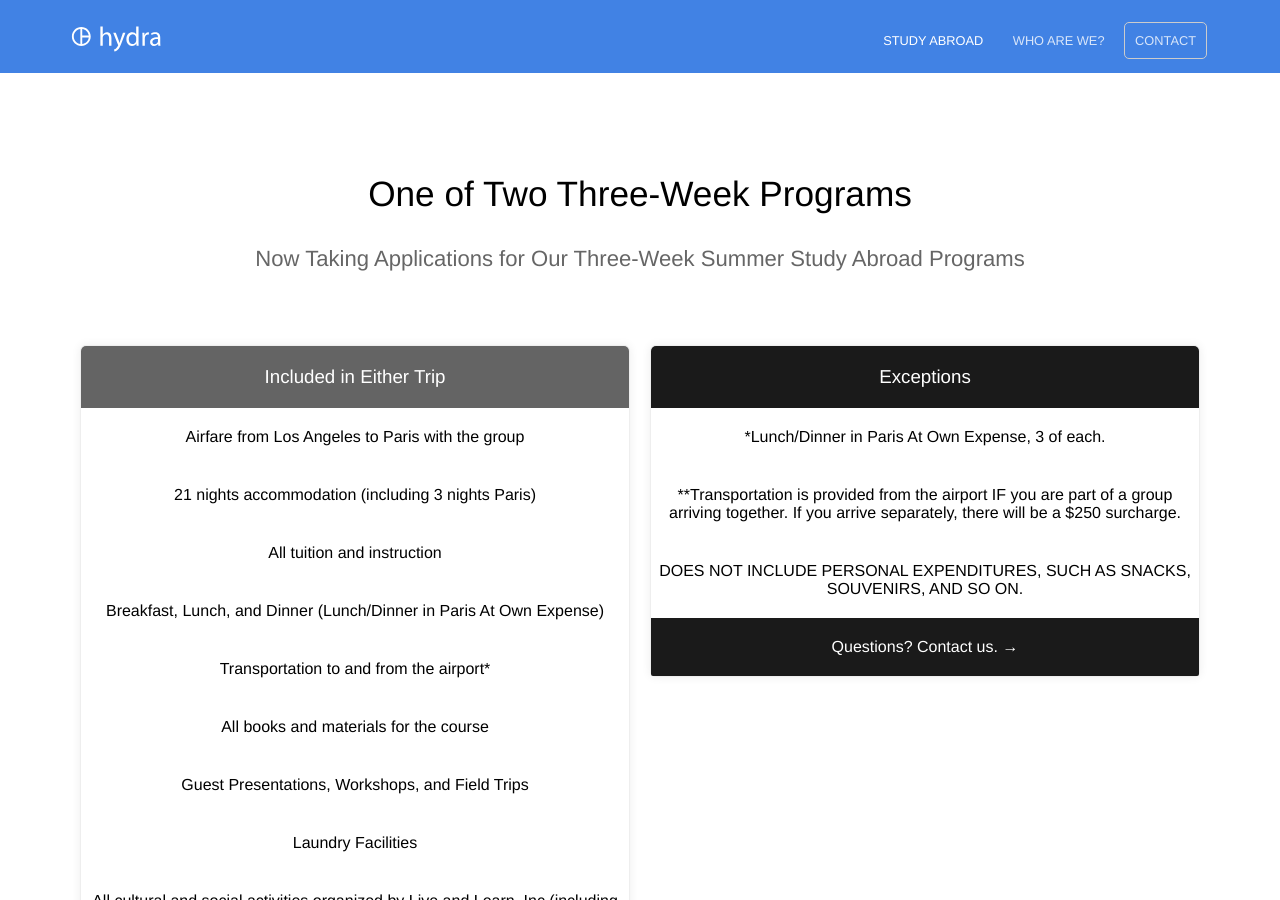
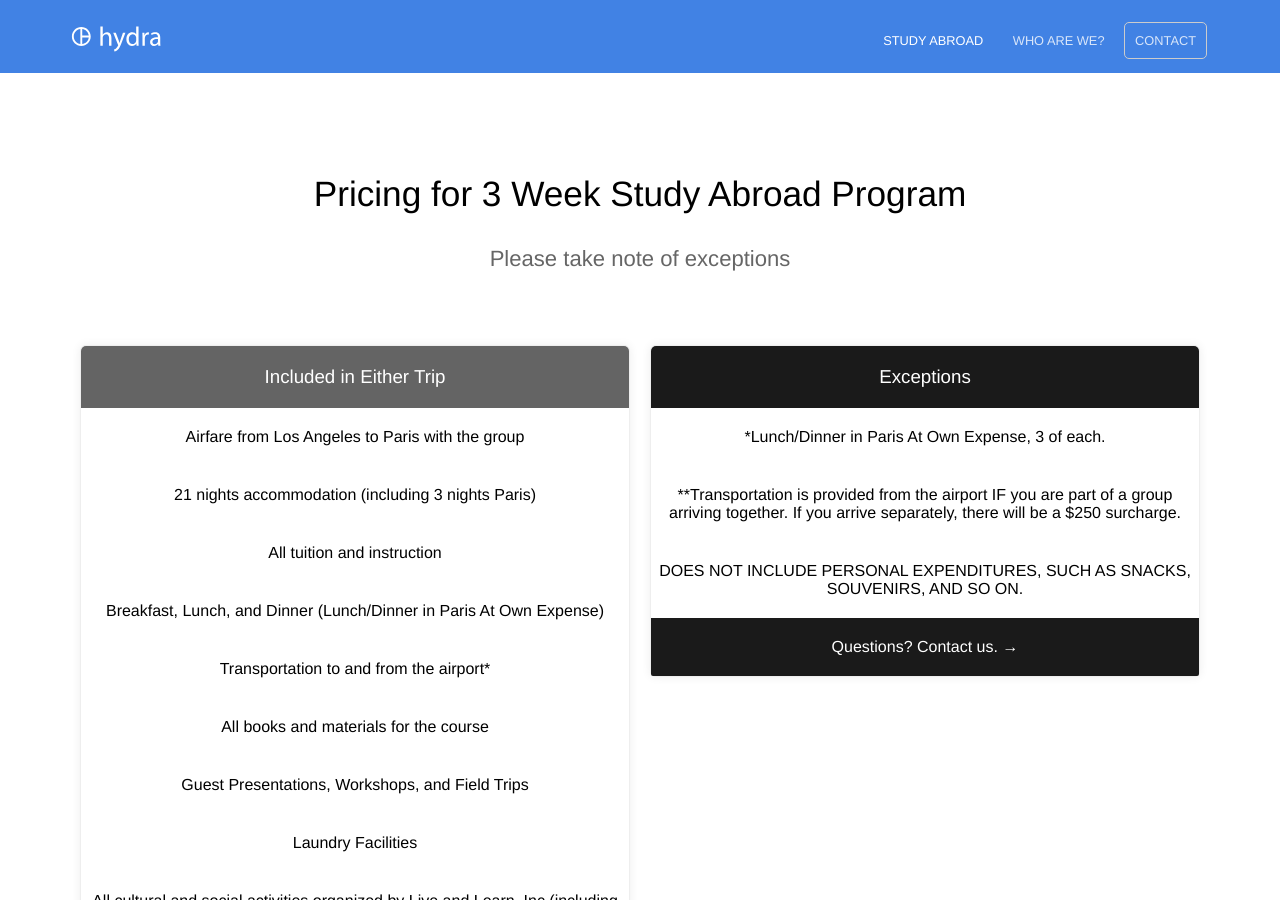
Before and after one commit to baritchie/project1, a Jekyll site: the page built from abroad.html, in a window 1280 px wide and 900 px high. Built offline with Jekyll 4.4.1, drawn with Linux system fonts in a browser that asks for light colours.

Commit message:
Updated 'abroad.html' via CloudCannon

```diff
--- a/abroad.html
+++ b/abroad.html
@@ -1,7 +1,7 @@
 ---
-title: Study Abroad
-heading: One of Two Three-Week Programs
-description: Now Taking Applications for Our Three-Week Summer Study Abroad Programs
+title: Pricing
+heading: Pricing for 3 Week Study Abroad Program
+description: Please take note of exceptions
 pricing_table:
   - name: Included in Either Trip
     color: '#646464'
```
